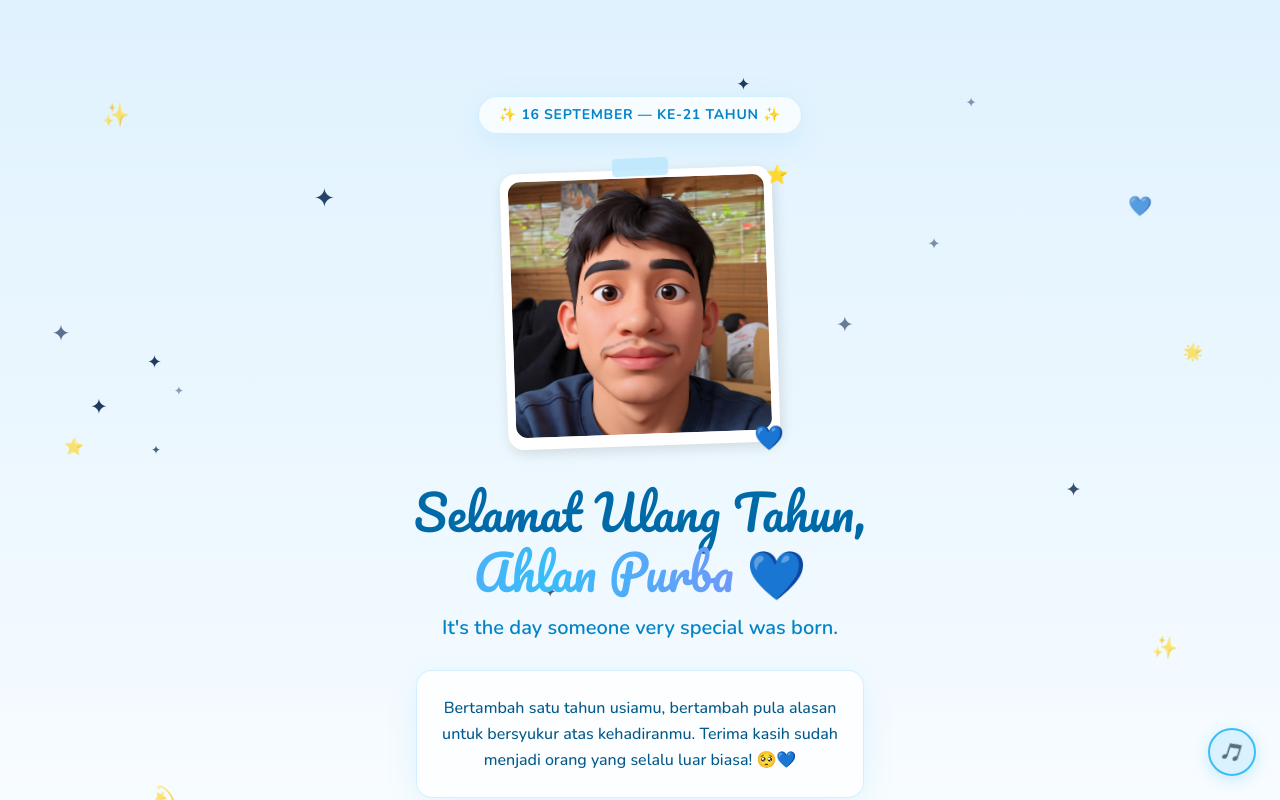
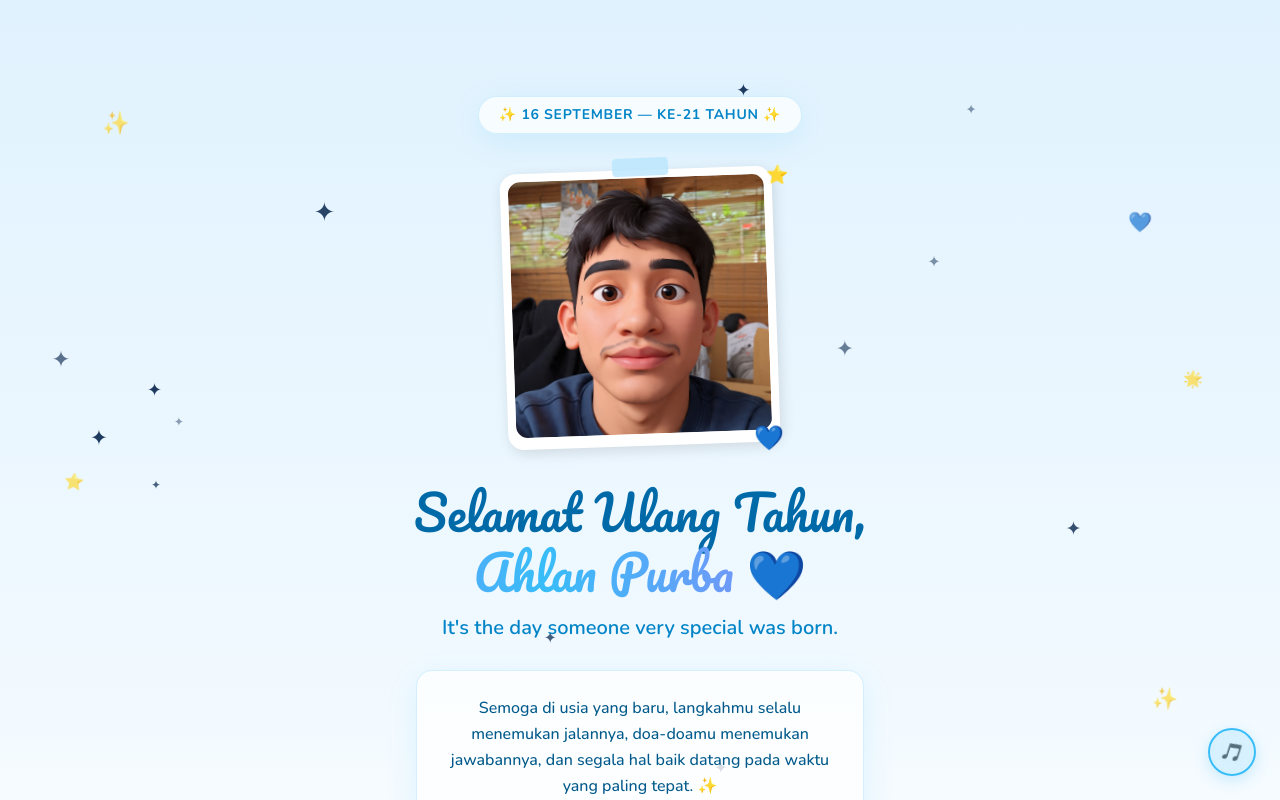
Before and after one commit to aisyahphrr/16, a React (Vite) app: page / in a window 1280 px wide. Both pictures are taken after a click on the button "MAU DONG 💙". Shown: the top 800 px of the page. Built offline with nearby package versions, Linux system fonts and the light colour scheme; the HTML template or start-up script is replaced by a standard one.

Commit message:
feat: update hero greeting with concise heartfelt birthday wishes

```diff
--- a/src/App.tsx
+++ b/src/App.tsx
@@ -312,8 +312,13 @@ function HeroSection() {
         </div>
 
         {/* Ucapan Singkat */}
-        <div className="glass-card rounded-2xl p-5 sm:p-6 text-sm sm:text-base text-sky-800 leading-relaxed font-medium max-w-md shadow-md">
-          Bertambah satu tahun usiamu, bertambah pula alasan untuk bersyukur atas kehadiranmu. Terima kasih sudah menjadi orang yang selalu luar biasa! 🥺💙
+        <div className="glass-card rounded-2xl p-5 sm:p-6 text-sm sm:text-base text-sky-800 leading-relaxed font-medium max-w-md shadow-md text-center space-y-2">
+          <p>
+            Semoga di usia yang baru, langkahmu selalu menemukan jalannya, doa-doamu menemukan jawabannya, dan segala hal baik datang pada waktu yang paling tepat. ✨
+          </p>
+          <p className="text-sky-600 font-semibold text-xs sm:text-sm pt-1 border-t border-sky-100/80">
+            Selamat bertambah usia, Alan. Semoga tahun ini menjadi salah satu bab paling indah dalam hidupmu. 🤍
+          </p>
         </div>
 
         {/* Tombol CTA */}
```
